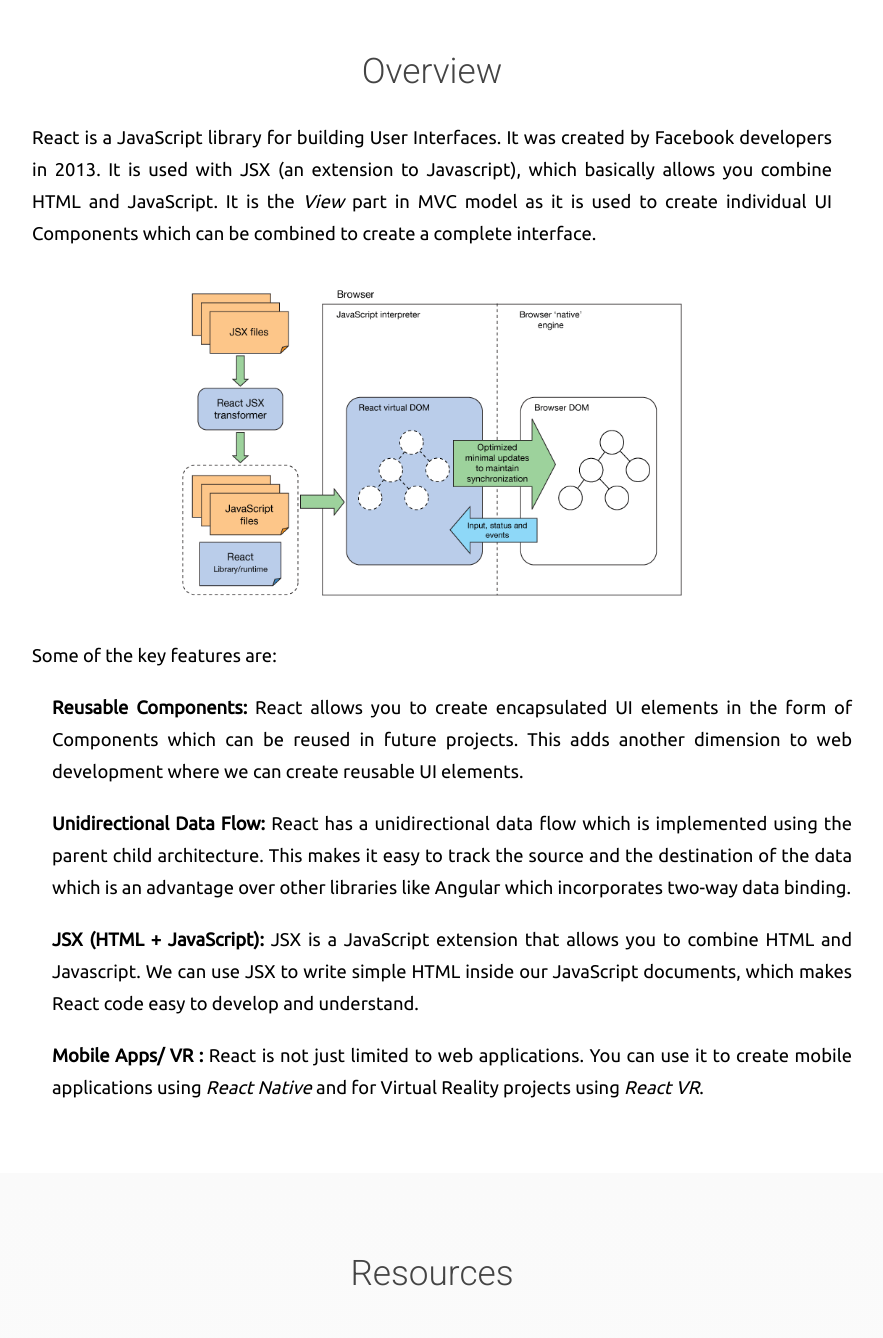
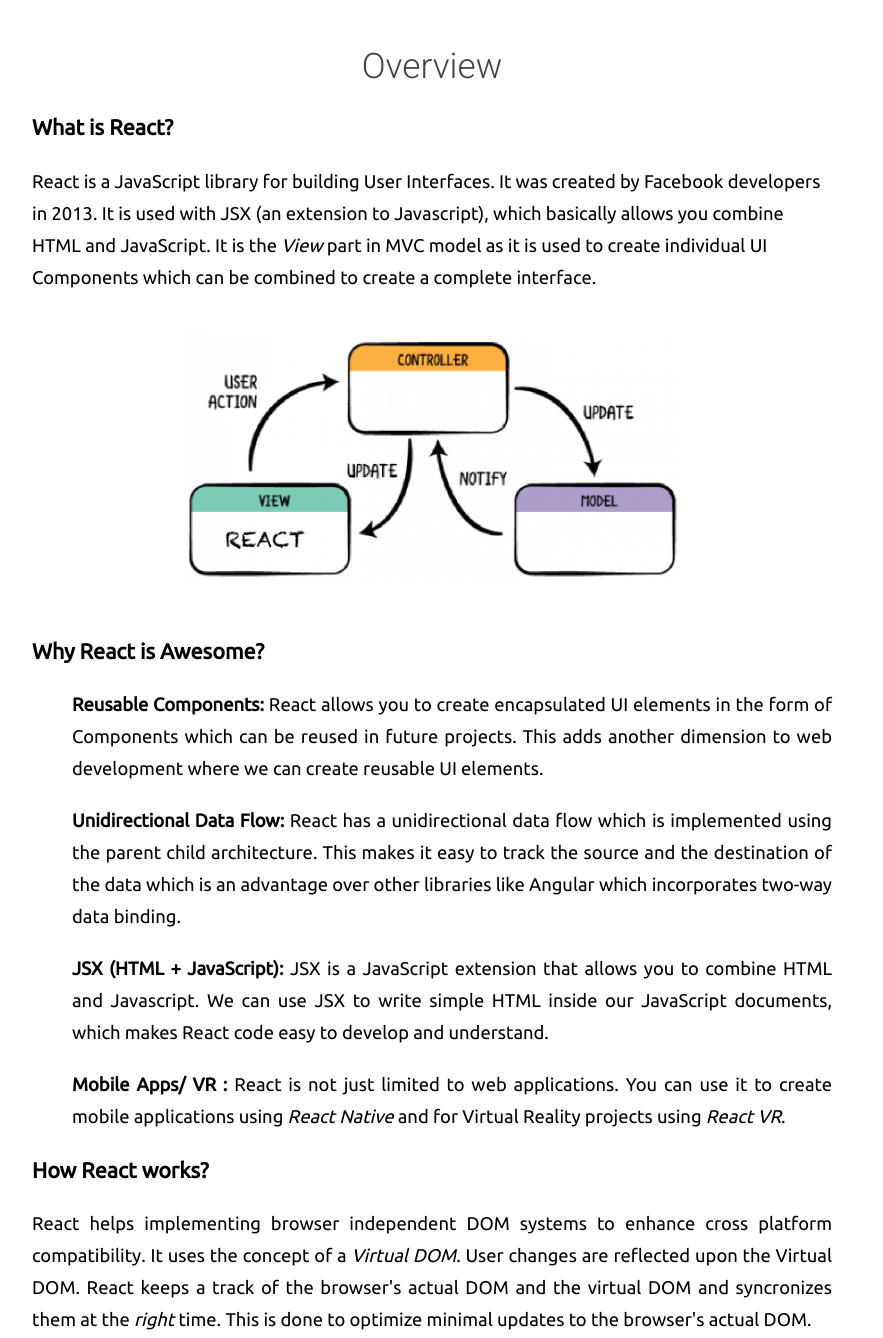
Before and after one commit to harmanparihar/react-portfolio, a plain HTML site: page index.html in a window 1280 px wide. Shown: the part 1340-2678 px from the top of the page, without its empty margins (208-1091 px from the left). Drawn offline with Linux system fonts and the light colour scheme.

Commit message:
overview section modified

```diff
--- a/index.html
+++ b/index.html
@@ -39,11 +39,15 @@
     <div id="overview">
       <h2>Overview</h2>
       <p>
+        <h3>What is React?</h3>
         React is a JavaScript library for building User Interfaces. It was created by Facebook developers in 2013. It is used with JSX (an extension to Javascript), which basically allows you combine HTML and JavaScript. It is the <i>View</i> part in MVC model as it is used to create individual UI Components which can be combined to create a complete interface.
       </p>
-      <img src="images/diagram.png" alt="react architecture">
+      <div class="diagram">
+      <img src="images/mvc2.png" alt="react architecture">
+      </div>
+      <h3>Why React is Awesome?</h3>
       <p>
-        Some of the key features are:
+
         <ul>
           <li>
             <strong>Reusable Components: </strong> React allows you to create encapsulated UI elements in the form of Components which can be reused in future projects. This adds another dimension to web development where we can create reusable UI elements.
@@ -58,6 +62,15 @@
             <strong>Mobile Apps/ VR :</strong> React is not just limited to web applications. You can use it to create mobile applications using <i>React Native</i> and for Virtual Reality projects using <i>React VR</i>.
           </li>
         </ul>
+      </p>
+      <h3>How React works?</h3>
+      <p>
+
+        React helps implementing browser independent DOM systems to enhance cross platform compatibility. It uses the concept of a <i>Virtual DOM</i>. User changes are reflected upon the Virtual DOM. React keeps a track of the browser's actual DOM and the virtual DOM and syncronizes them at the <i>right</i> time. This is done to optimize minimal updates to the browser's actual DOM.
+        <div class="diagram">
+          <img src="images/diagram.png" alt="">
+          <div>Source: <a href="https://www.ibm.com/developerworks/library/wa-react-intro/">IBM Developer</a></div>
+        </div>
       </p>
     </div>
     <div id="resource">
--- a/style.css
+++ b/style.css
@@ -85,15 +85,20 @@ nav ul li a{
   width: 220px;
   height: auto;
 }
-#overview {
+.diagram{
   text-align: center;
 }
 #overview p{
   max-width: 800px;
   margin: 20px auto;
+  text-align: justify;
+
+}
+#overview{
+  max-width: 800px;
+  margin: auto;
   font-size: 1.15rem;
   line-height: 2rem;
-  text-align: justify;
 }
 #overview ul{
   max-width: 800px;
@@ -157,6 +162,10 @@ footer{
 footer span{
   color:blue;
 }
+#overview p h3{
+  text-align: left;
+  font-size: 1rem;
+}
 @media screen and (max-width:1000px){
 
   #resource img{
```
Also changed, not shown: images/mvc.png (added), images/mvc2.png (added), 2 other files.
